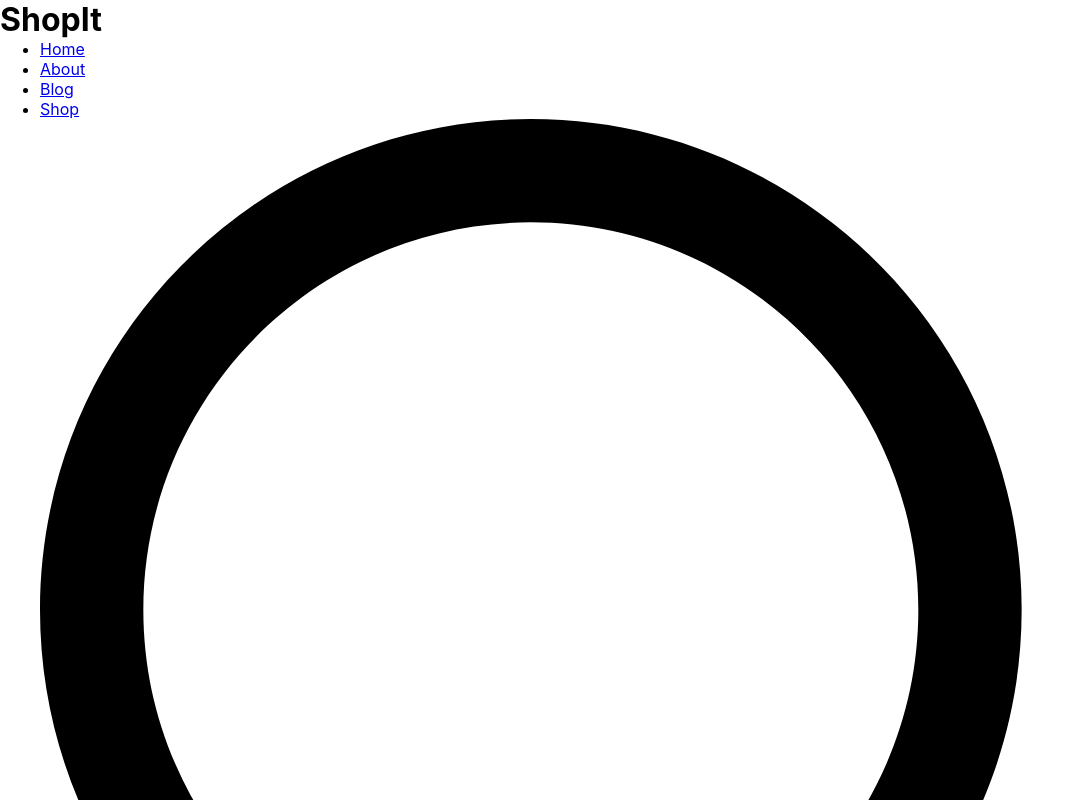
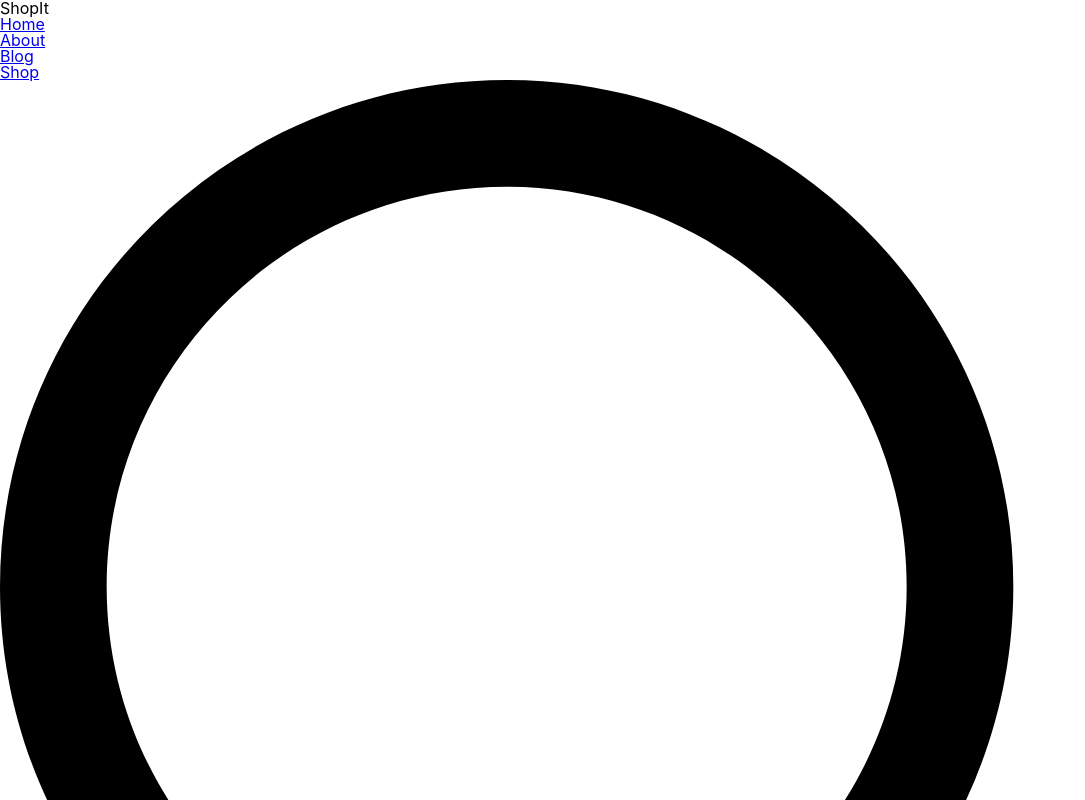
Before and after one commit to Pathius/ShopIt, a Nuxt app: page / in a window 1280 px wide. Shown: the top 800 px of the page, without its empty margins (0-1085 px from the left). Built offline with nearby package versions, Linux system fonts and the light colour scheme.

Commit message:
feat: Implemented reset.scss global file

```diff
--- a/nuxt.config.js
+++ b/nuxt.config.js
@@ -18,6 +18,11 @@
   // Global CSS (https://go.nuxtjs.dev/config-css)
   css: [
   ],
+  styleResources: {
+    scss: [
+      '~/styles/reset.scss'
+    ]
+  },
 
   // Plugins to run before rendering page (https://go.nuxtjs.dev/config-plugins)
   plugins: [
@@ -34,8 +39,8 @@
 
   // Modules (https://go.nuxtjs.dev/config-modules)
   modules: [
-    // https://go.nuxtjs.dev/pwa
-    '@nuxtjs/pwa'
+    '@nuxtjs/pwa',
+    '@nuxtjs/style-resources'
   ],
 
   // Build Configuration (https://go.nuxtjs.dev/config-build)
--- a/package.json
+++ b/package.json
@@ -23,6 +23,7 @@
     "@nuxt/typescript-build": "^2.0.3",
     "@nuxtjs/eslint-config-typescript": "^4.0.0",
     "@nuxtjs/eslint-module": "^2.0.0",
+    "@nuxtjs/style-resources": "^1.0.0",
     "@vue/test-utils": "^1.1.0",
     "babel-core": "7.0.0-bridge.0",
     "babel-eslint": "^10.1.0",
--- /dev/null
+++ b/styles/reset.scss
@@ -0,0 +1,48 @@
+html, body, div, span, applet, object, iframe,
+h1, h2, h3, h4, h5, h6, p, blockquote, pre,
+a, abbr, acronym, address, big, cite, code,
+del, dfn, em, img, ins, kbd, q, s, samp,
+small, strike, strong, sub, sup, tt, var,
+b, u, i, center,
+dl, dt, dd, ol, ul, li,
+fieldset, form, label, legend,
+table, caption, tbody, tfoot, thead, tr, th, td,
+article, aside, canvas, details, embed,
+figure, figcaption, footer, header, hgroup,
+menu, nav, output, ruby, section, summary,
+time, mark, audio, video {
+	margin: 0;
+	padding: 0;
+	border: 0;
+	font-size: 100%;
+	font: inherit;
+	vertical-align: baseline;
+}
+
+article, aside, details, figcaption, figure,
+footer, header, hgroup, menu, nav, section {
+	display: block;
+}
+
+body {
+	line-height: 1;
+}
+
+ol, ul {
+	list-style: none;
+}
+
+blockquote, q {
+	quotes: none;
+}
+
+blockquote:before, blockquote:after,
+q:before, q:after {
+	content: '';
+	content: none;
+}
+
+table {
+	border-collapse: collapse;
+	border-spacing: 0;
+}
```
Also changed, not shown: 1 other file (tests, documents, lock files or other folders).
